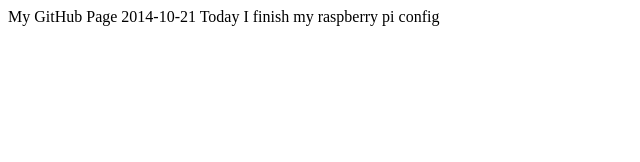
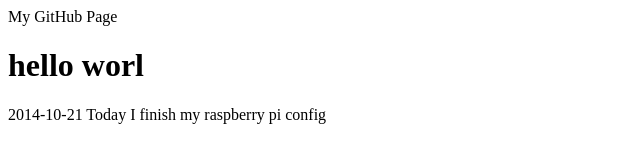
Before and after one commit to gduts/demo, a plain HTML site: page index.html in a window 1280 px wide. Shown: the whole page, without its empty margins (0-640 px from the left). Drawn offline with Linux system fonts and the light colour scheme.

Commit message:
index update

```diff
--- a/index.html
+++ b/index.html
@@ -1,4 +1,4 @@
 My GitHub Page
-
+<h1>hello worl</h1>
 2014-10-21
 Today I finish my raspberry pi config
```
